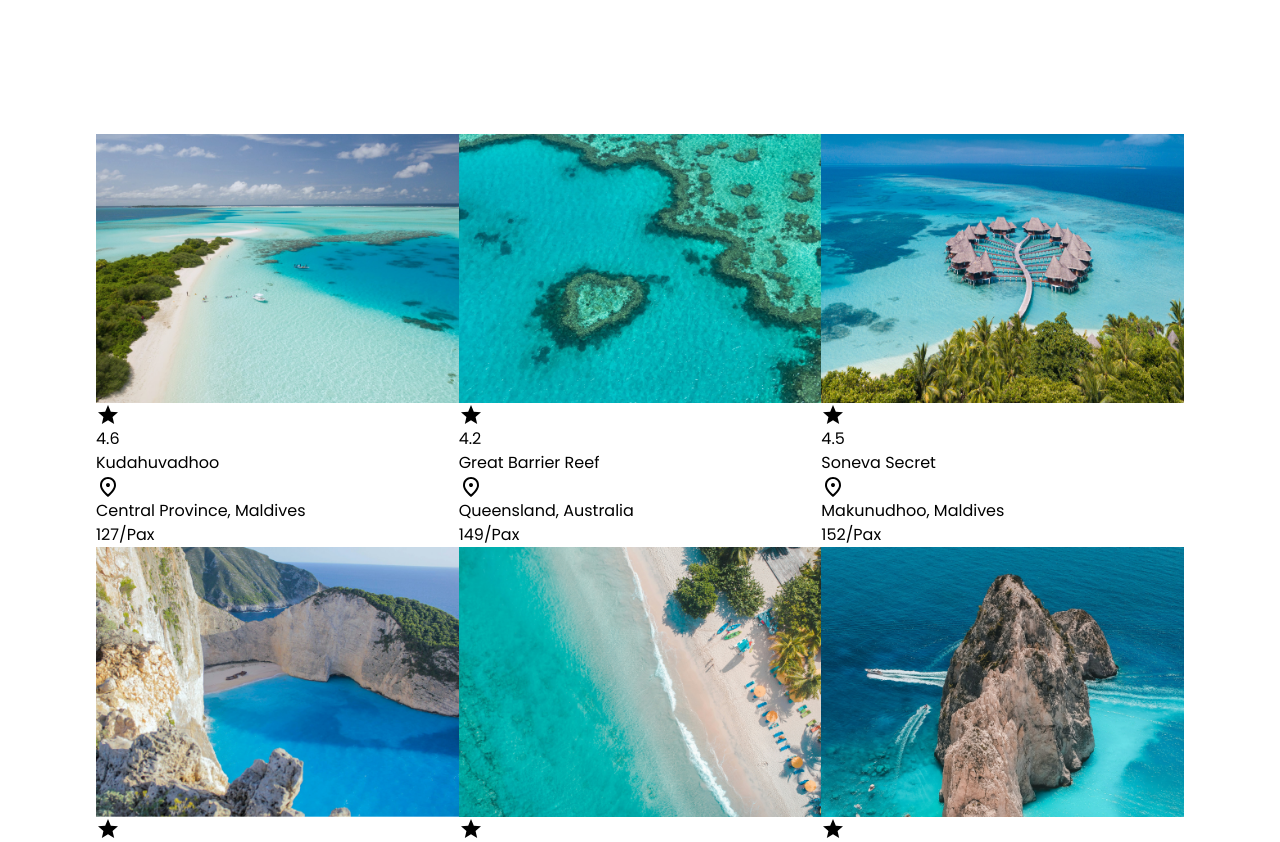
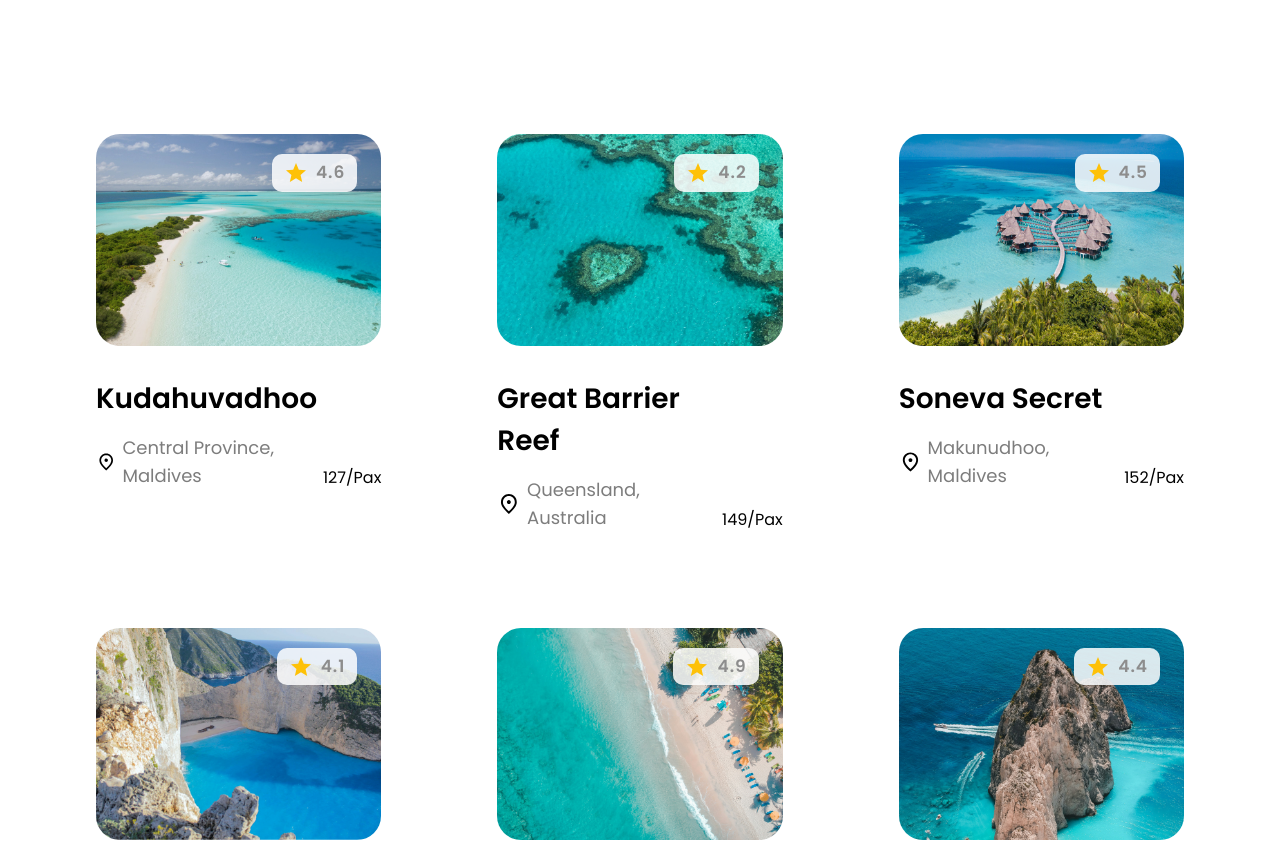
Before and after one commit to Jisap/vite-travel-agency, a React (Vite) app: page / in a window 1280 px wide. Shown: the part 4364-5206 px from the top of the page. Built offline with nearby package versions, Linux system fonts and the light colour scheme.

Commit message:
basic style ExploreMore & LocationCard

```diff
--- a/src/components/ExploreMore/ExploreMore.tsx
+++ b/src/components/ExploreMore/ExploreMore.tsx
@@ -31,7 +31,7 @@
           </div>
         </div>
 
-        <ul className="mt-33 grid grid-cols-3 gap-x-29gap-y-24">
+        <ul className="mt-33 grid grid-cols-3 gap-x-29 gap-y-24">
           {locations.slice(0,6).map((location) => (
             <LocationCard
               location={location}
--- a/src/components/ExploreMore/LocationCard.tsx
+++ b/src/components/ExploreMore/LocationCard.tsx
@@ -8,21 +8,25 @@
 
 const LocationCard = ({location}: LocationCardProps) => {
   return (
-    <li>
-      <div>
-        <img src={location.img} alt={location.alt} />
-        <div>
-          <Star className="size-6" />
-          <p>{location.rating}</p>
+    <li className="group cursor-pointer">
+      <div className="relative mb-8 overflow-hidden rounded-3xl">
+        <img
+          src={location.img}
+          alt={location.alt}
+          className="transform transition-all duration-300 ease-in-out group-hover:scale-103"
+        />
+        <div className="absolute top-5 right-6 flex items-center gap-x-2 rounded-[.625rem] bg-white/85 backdrop-blur-3xl px-3 py-1.5">
+          <Star className="size-6 fill-yellow" />
+          <p className="text-grey-600 tracking-6 text-[1.0625rem] font-semibold">{location.rating}</p>
         </div>
       </div>
 
-      <div>
+      <div className="flex items-end justify-between">
         <div>
-          <p>{location.title}</p>
-          <div>
-            <LocationIcon className="size-6" />
-            <p>{location.location}</p>
+          <p className="mb-3.5 text-[1.75rem] font-semibold">{location.title}</p>
+          <div className="flex items-center">
+            <LocationIcon className="size-6 mr-1.5" />
+            <p className="text-grey-700 text-lg">{location.location}</p>
           </div>
         </div>
 
```
